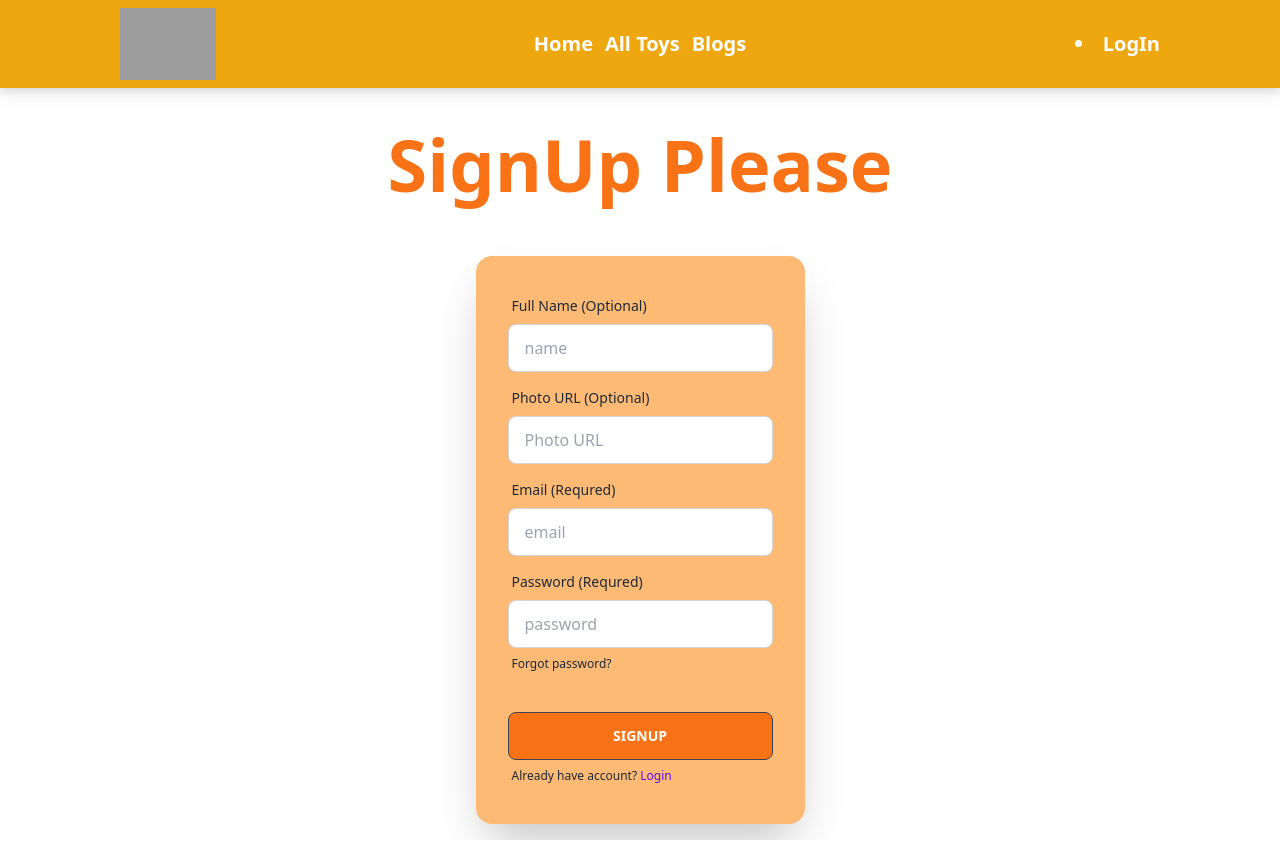
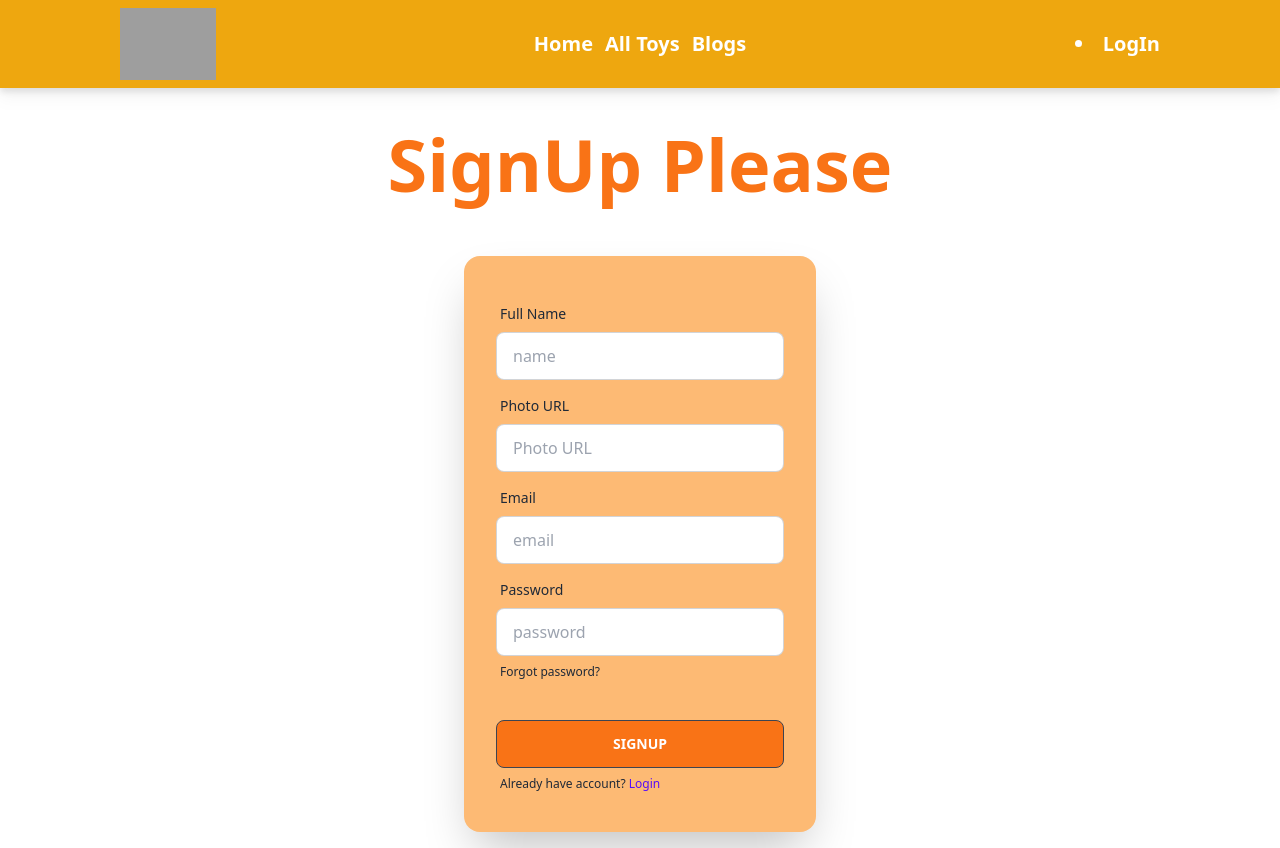
Before and after one commit to shakilcodes/toy-kingdom-client, a React (Vite) app: page /signUp in a window 1280 px wide. Built offline with nearby package versions, Linux system fonts and the light colour scheme; no server answers; grey boxes are pictures that could not be loaded.

Commit message:
single data showed

```diff
--- a/src/Component/AllToys/AllToys.jsx
+++ b/src/Component/AllToys/AllToys.jsx
@@ -6,8 +6,8 @@ const AllToys = () => {
     const toys = useLoaderData();
     return (
         <div className='mx-28'>
-            <h1 className='mt-10 text-4xl text-center'>All Toys</h1>
-            <div className='grid grid-cols-2 my-24 justify-center items-center'>
+            <h1 className='mt-10 text-4xl text-center font-bold'>All Toys</h1>
+            <div className='grid grid-cols-3 my-24 justify-center gap-5 items-center'>
             {
                 toys?.map(d =>
                 <DisplayAllToys
--- /dev/null
+++ b/src/Component/ErrorPage/ErrorPage.jsx
@@ -0,0 +1,17 @@
+import React from 'react';
+import { Link } from 'react-router-dom';
+
+const ErrorPage = () => {
+    return (
+        <div className='error '>
+            <h1 className='text-7xl text-center mt-32 mb-10 text-red-600'>Page Not Found </h1>
+            <img className='w-[600px] h-[400px] mx-auto rounded-3xl' src="https://i.postimg.cc/Qd2FyTKb/Shutterstock-8d-TAIcy-WQP.jpg" alt="" />
+            <div className='flex bg-green-500 btn'>
+            <Link to='/'>Back to Home</Link>
+
+            </div>
+        </div>
+    );
+};
+
+export default ErrorPage;
--- a/src/Component/UserInformation/Login/Login.jsx
+++ b/src/Component/UserInformation/Login/Login.jsx
@@ -1,11 +1,12 @@
 import { GoogleAuthProvider } from 'firebase/auth';
 import React from 'react';
+import { useState } from 'react';
 import { useContext } from 'react';
 import { useLocation, useNavigate } from 'react-router-dom';
 import { AuthContext } from '../../AuthProvider/AuthProvider';
 
 const Login = () => {
-
+    const [error, setError] = useState('')
     const { logIn, googleSignUp } = useContext(AuthContext)
     const navigate = useNavigate();
     const location = useLocation();
@@ -21,22 +22,23 @@ const Login = () => {
             .then(result => {
                 const loggedUser = result.user;
                 console.log(loggedUser)
-                   navigate(from, {replace: true})
+                navigate(from, { replace: true })
                 //    setPassword('')
                 event.target.reset();
 
             })
             .catch(error => {
-                const errorFind = error;
+                const errorFind = error.message;
                 // setPassword(error.message)
                 console.log(error.message)
+                setError(errorFind)
 
             })
     }
     const provider = new GoogleAuthProvider();
     const googleLogIn = () => {
         googleSignUp(provider)
-        navigate(from, {replace: true})
+        navigate(from, { replace: true })
             .then(result => {
                 console.log(result)
             })
@@ -48,9 +50,10 @@ const Login = () => {
 
             <form onSubmit={handleLogin}>
                 <div className="hero pt-10">
-                    <div className="hero-content flex-col">
+                    <div className="hero-content w-96 flex-col">
                         <div className="card flex-shrink-0 w-full max-w-sm shadow-2xl bg-orange-300">
-                            <div className="card-body">
+                            <div className="card-body h-[450px]">
+                                <h1 className='text-red-500'>{error}</h1>
                                 <div className="form-control">
                                     <p className='text-warning text-center'></p>
                                     <label className="label">
--- a/src/Component/UserInformation/SignUp/SignUp.jsx
+++ b/src/Component/UserInformation/SignUp/SignUp.jsx
@@ -1,10 +1,12 @@
 import { updateProfile } from 'firebase/auth';
 import React from 'react';
+import { useState } from 'react';
 import { useContext } from 'react';
 import { useNavigate } from 'react-router-dom';
 import { AuthContext } from '../../AuthProvider/AuthProvider';
 
 const SignUp = () => {
+    const [error, setError]= useState('')
 
     const {signUp} = useContext(AuthContext)
     const navigate  = useNavigate()
@@ -32,10 +34,13 @@ const SignUp = () => {
         })
         .catch(error => {
             // setError(error.message)
-            console.log(error)
+            console.log(error.message)
+            const gotedError = error.message;
+            setError(gotedError)
+
         })
     }
-
+    console.log(error)
     const updateName = (name, photo, user) =>{
         updateProfile(user, {
             displayName: name, photoURL: photo
@@ -52,32 +57,34 @@ const SignUp = () => {
             <h1 className='text-7xl mt-10 text-center font-bold text-orange-500'>SignUp Please</h1>
 
             <form onSubmit={hanleSignUp}>
+
                 <div className="hero pt-10">
-                    <div className="hero-content flex-col">
+                    <div className="hero-content w-96 flex-col">
                         <div className="card flex-shrink-0 w-full max-w-sm shadow-2xl bg-orange-300">
                             <div className="card-body">
+                                <h1 className='text-red-500'>{error}</h1>
                                 <div className="form-control">
                                     <p className='text-warning'></p>
                                     <label className="label">
-                                        <span className="label-text">Full Name (Optional)</span>
+                                        <span className="label-text">Full Name</span>
                                     </label>
                                     <input type="text" placeholder="name" name='name' className="input input-bordered" />
                                 </div>
                                 <div className="form-control">
                                     <label className="label">
-                                        <span className="label-text">Photo URL (Optional)</span>
+                                        <span className="label-text">Photo URL</span>
                                     </label>
                                     <input type="text" placeholder="Photo URL" name='photo' className="input input-bordered" />
                                 </div>
                                 <div className="form-control">
                                     <label className="label">
-                                        <span className="label-text">Email (Requred)</span>
+                                        <span className="label-text">Email</span>
                                     </label>
                                     <input type="text" placeholder="email" name='email' className="input input-bordered" required />
                                 </div>
                                 <div className="form-control">
                                     <label className="label">
-                                        <span className="label-text">Password (Requred)</span>
+                                        <span className="label-text">Password</span>
                                     </label>
                                     <input type="password" placeholder="password" name='password' className="input input-bordered" required />
                                     <label className="label">
```
Also changed, not shown: src/main.jsx (+12 -4 lines).
